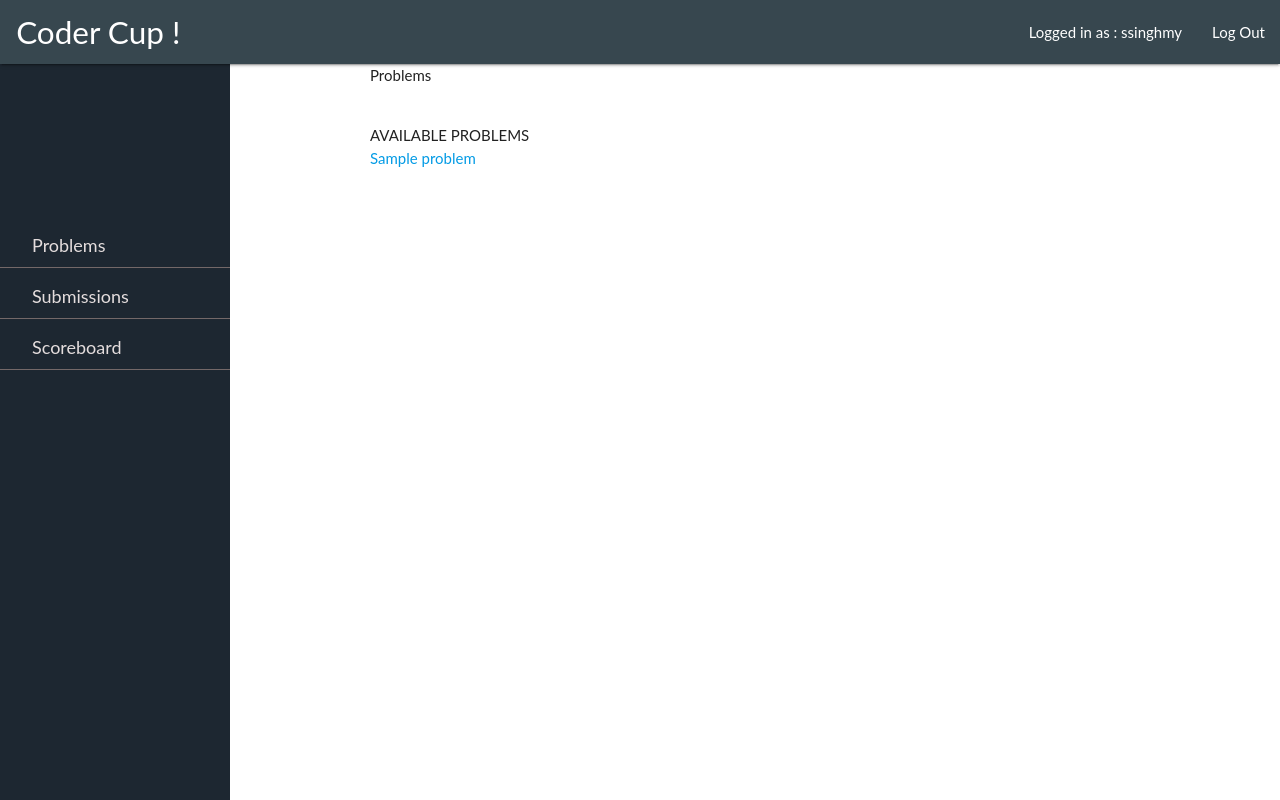
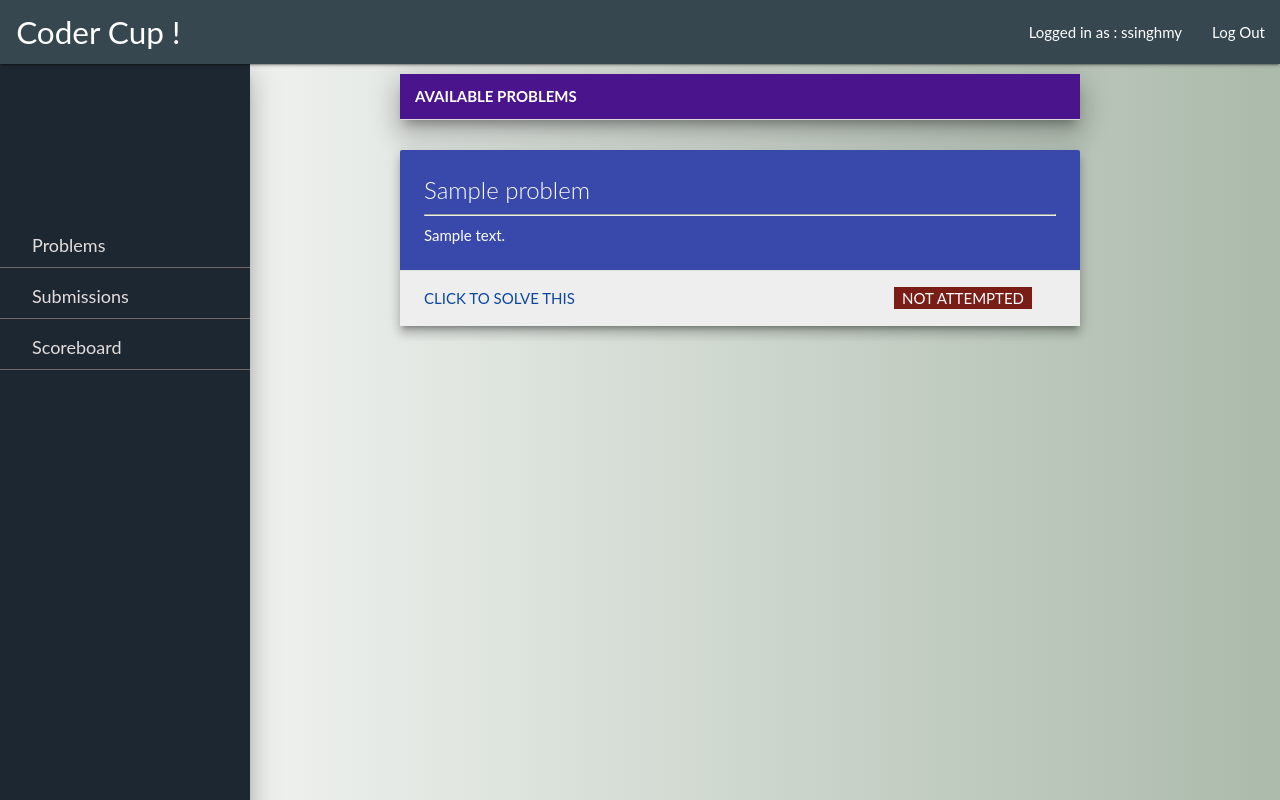
Before and after one commit to yokeshrana/CoderCup, a PHP site: page / in a window 1280 px wide; the page is wider, and only the part inside the window is pictured. Run offline with PHP 8.4, Linux system fonts and the light colour scheme; tables that the repository leaves empty or names only in its code hold one stand-in row (values such as "Sample post"); data that the repository does not hold is empty.

Commit message:
UI index done

```diff
--- a/css/custom.css
+++ b/css/custom.css
@@ -19,3 +19,32 @@
     font-size:14px;
     background-color: darkred;
 }
+
+.custom-prob-heading{
+    font-family: "Lato", sans-serif;
+    font-size: 20px;
+    color: darkred;
+}
+.custom-prob-heading span{
+    padding:2px 10px 2px 10px;
+    //background-color: #d5efc4;
+    border-radius: 5px;
+}
+
+
+.custom-label-status-attempted{
+    padding:2px 8px;
+    background-color: #5e3a16;
+    color:white;
+
+}
+.custom-label-status-nattempted{
+    padding:2px 8px;
+    background-color: #791d16;
+    color:white;
+}
+.custom-label-status-solved{
+    padding:2px 8px;
+    background-color: #1e7736;
+    color:white;
+}
--- a/footer.php
+++ b/footer.php
@@ -3,7 +3,6 @@
 
 ?>
 
-<script src="js/materialize.min.js"></script>
 
 </div>
 </div>
--- a/header.php
+++ b/header.php
@@ -1,12 +1,14 @@
 <?php
 $_SESSION['username']='ssinghmy';
 
+$title='';
 ?>
 
 
 <html xmlns="http://www.w3.org/1999/html">
 
 <head>
+    <title>CoderCup</title>
     <link href="css/materialize.min.css" rel="stylesheet">
     <link href="css/custom.css" rel="stylesheet">
 <!--    <link href="css/bootstrap-responsive.css" rel="stylesheet">-->
@@ -16,13 +18,18 @@ $_SESSION['username']='ssinghmy';
             min-width: 1400px;
             //background-color: #ff6599;
             //color:#fff;
+
+
+            background: #abbaab; /* fallback for old browsers */
+            background: -webkit-linear-gradient(to left, #abbaab , #ffffff); /* Chrome 10-25, Safari 5.1-6 */
+            background: linear-gradient(to left, #abbaab , #ffffff); /* W3C, IE 10+/ Edge, Firefox 16+, Chrome 26+, Opera 12+, Safari 7+ */
         }
 
         .sidenav {
             display:block;
             float: left;
             height: 100%;
-            width: 230px;
+            width: 250px;
             position: fixed;
             /*z-index: 1;*/
 
@@ -52,9 +59,9 @@ $_SESSION['username']='ssinghmy';
         .main-container{
             display: inline-block;
             padding-left: 20px;
-            margin-top: 0px;
-            margin-left:350px;
-            width:600px;
+            margin-top: 10px;
+            margin-left:380px;
+            width:700px;
         }
     </style>
 </head>
@@ -87,9 +94,9 @@ $_SESSION['username']='ssinghmy';
     </nav>
 </div>
 <div>
-    <div class="sidenav">
+    <div class="sidenav z-depth-5">
         <!--    <a href="javascript:void(0)" class="closebtn" onclick="closeNav()">&times;</a>-->
-        <a href="#">Problems</a>
+        <a href="index.php">Problems</a>
         <a href="#">Submissions</a>
         <a href="#">Scoreboard</a>
     </div>
--- a/index.php
+++ b/index.php
@@ -1,36 +1,78 @@
 <?php
 
-require_once ('includes/bootstrap.php');
+require_once('includes/bootstrap.php');
 
 //if(!isLoggedin())
 //    header('location:login.php');
 
-include ('header.php');
+include('header.php');
 
 $con = dbConnect();
 
-if(isset($_GET['success']))
+if (isset($_GET['success']))
     echo("<div class=\"alert alert-success\">\nCongratulations! Your code has been submitted\n</div>");
 ?>
-Problems<br/><br/>
-<ul class="nav nav-list">
-    <li class="nav-header">AVAILABLE PROBLEMS</li>
+
+<div class="cards-container">
+    <div class="collapsible-header purple darken-4 z-depth-5 white-text"><b>AVAILABLE PROBLEMS</b></div>
+    <br>
+
+<!--    Start Listing All problems-->
+
+
     <?php
-    // list all the problems from the database
     $query = "SELECT * FROM problems";
     $result = mysqli_query($con, $query);
-    if(mysqli_num_rows($result)==0)
-        echo("<li>None</li>\n"); // no problems are there
+    if (mysqli_num_rows($result) == 0)
+        echo(" <div class=\"card-panel\">None</div>"); // no problems are there
     else {
-        while($row = mysqli_fetch_assoc($result)) {
-            if(isset($_GET['id']) and $_GET['id']==$row['sl']) {
-                $selected = $row;
-                echo("<li class=\"active\"><a href=\"#\">".$row['title'].$tag."</a></li>\n");
-            } else
-                echo("<li><a href=\"submit.php?id=".$row['id']."\">".$row['title'].$tag."</a></li>\n");
+        while ($row = mysqli_fetch_assoc($result)) {
+//            echo("<li><a href=\"submit.php?id=" . $row['id'] . "\">" . $row['title'] . $tag . "</a></li>\n");
+            $url = "submit.php?id=".$row['id'];
+            $text = htmlentities($row['text']);
+
+            //Determine whether the problem has been solved or just attempted for this user
+            $sql = "SELECT statusCode FROM submissions WHERE (username='".$_SESSION['username'].
+                "' AND problem_id='".$row['id']."')";
+            $res = mysqli_query($con, $sql);
+            $status = "";
+            // decide the attempted or solve tag
+            if(mysqli_num_rows($res) !== 0) {
+                $res = mysqli_fetch_assoc($res);
+                if($res['statusCode'] == 1)
+                    $status = " <span class=\"custom-label-status-attempted\">Attempted</span>";
+                else if($res['statusCode'] == 2)
+                    $status = " <span class=\"custom-label-status-solved\">Solved</span>";
+            }
+            else
+                $status = "<span class=\"custom-label-status-nattempted\">Not Attempted</span>";
+
+
+            echo "
+    <div class=\"card indigo darken-1 z-depth-4 white-text\">
+        <div class=\"card-content\">
+        <a href=\"{$url}\" target='_blank'>
+            <span class='card-title white-text'>
+                {$row['title']}
+            </span>
+        </a>
+        <hr>
+            <p>{$text}</p>
+        </div>
+        <div class=\"card-action grey lighten-3\">
+            <a href=\"{$url}\" target='_blank' class='blue-text text-darken-4'>Click to solve this</a>
+            <a class=\"right\">{$status}</a>
+        </div>
+
+
+    </div>
+            ";
         }
     }
     ?>
-</ul>
+    </ul>
+</div>
 
-<?php include ('footer.php'); ?>
+
+
+<?php include('footer.php'); ?>
```
Also changed, not shown: submit.php (+8 -10 lines), readme.txt (added).
